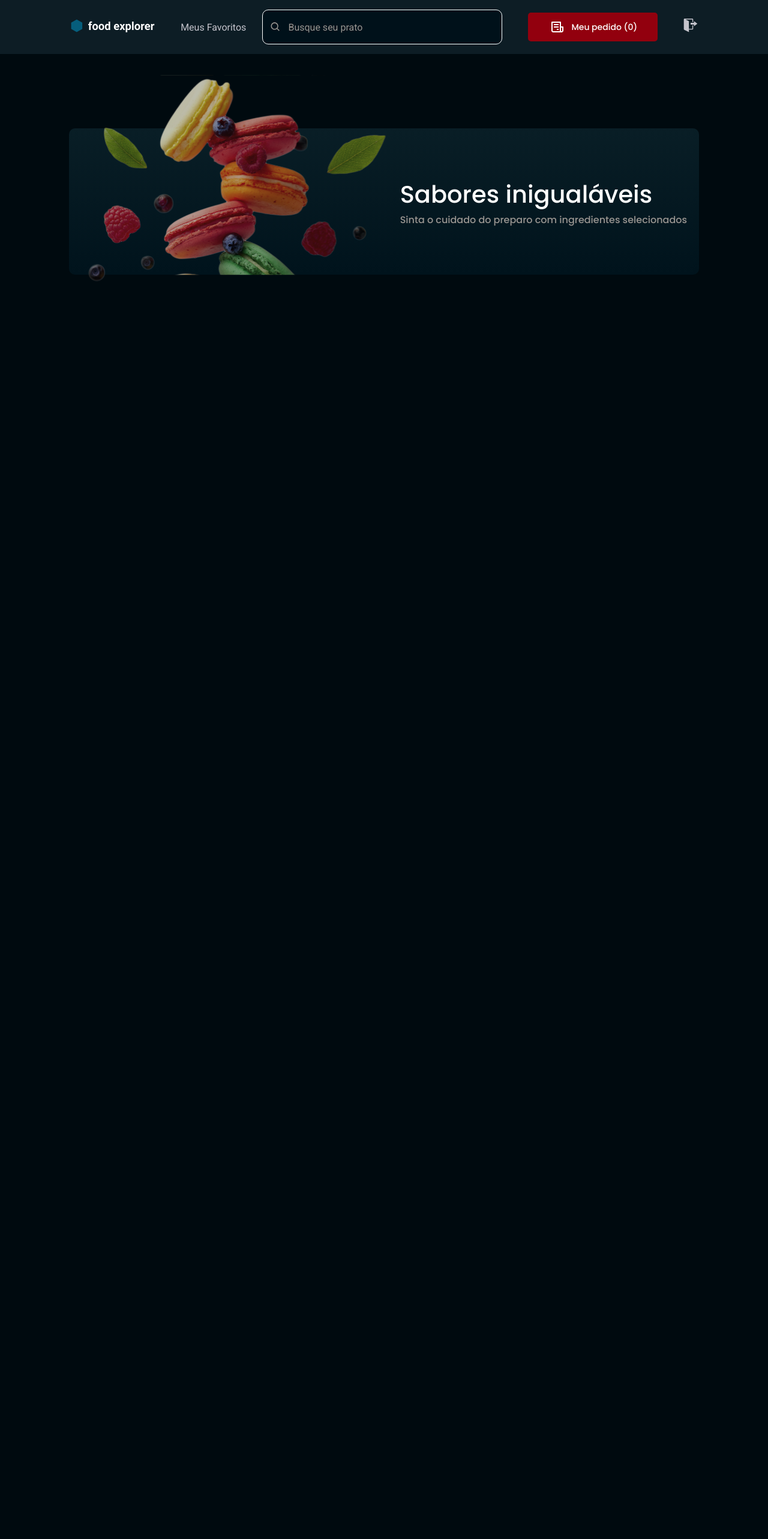
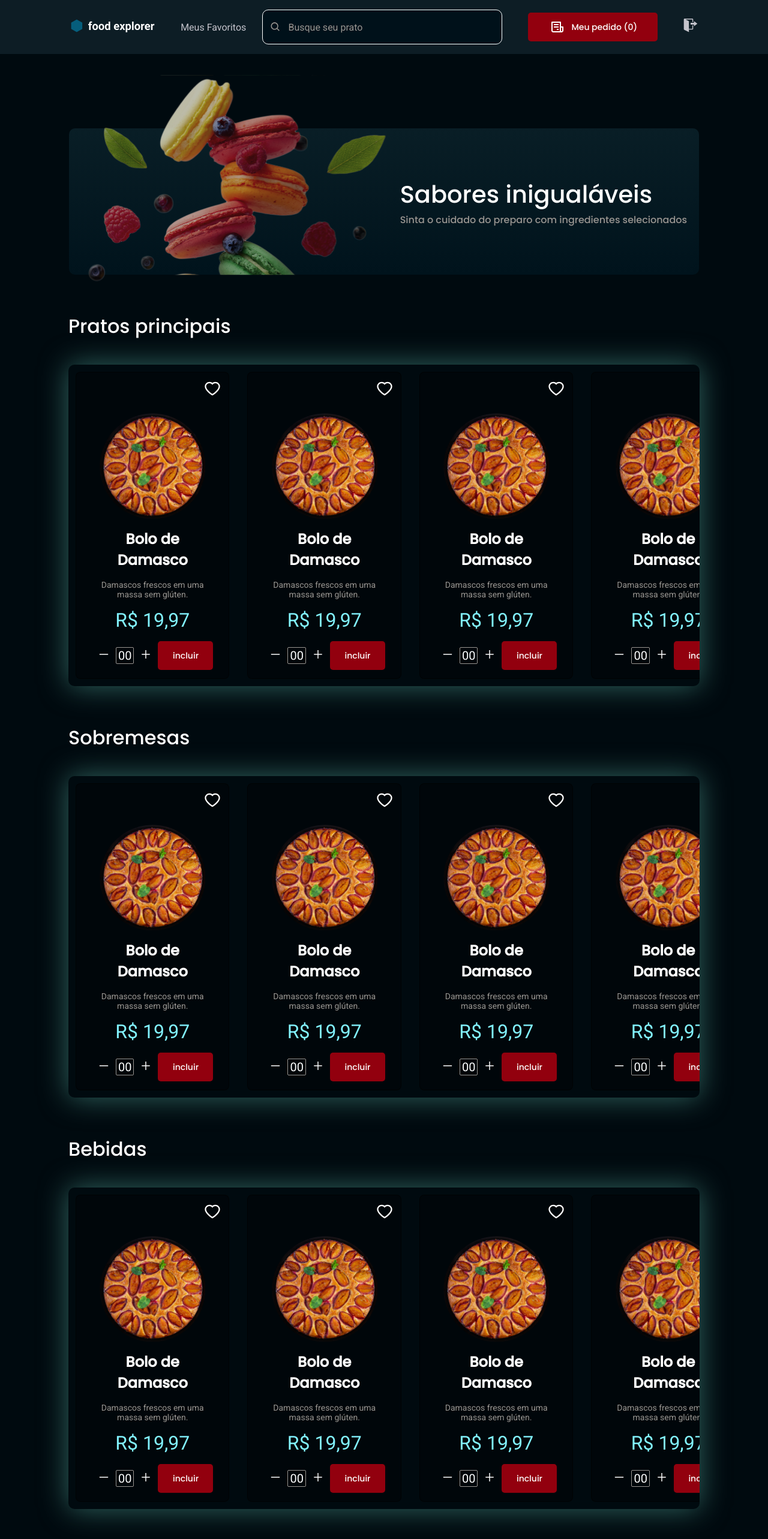
Before and after one commit to renyzeraa/foodexplorer-frontend, a React (Vite) app in the folder web/: page / in a window 1280 px wide. Shown: the top 2566 px of the page at 60% size. Before the commit the page ends 800 px from the top, so only its background shows below. Built offline with nearby package versions, Linux system fonts and the light colour scheme.

Commit message:
feat Home page

```diff
--- a/web/src/pages/Home/index.jsx
+++ b/web/src/pages/Home/index.jsx
@@ -1,6 +1,9 @@
 import { Container } from './style'
 import { Header } from '../../components/Header'
+import { Footer } from '../../components/Footer'
 import fruits from '../../assets/fruits-header.svg'
+import { Card } from '../../components/Card'
+import bolodamasco from '../../assets/pratos/bolodamasco.png'
 
 export function Home() {
   return (
@@ -16,7 +19,95 @@ export function Home() {
             <p>Sinta o cuidado do preparo com ingredientes selecionados</p>
           </div>
         </header>
+        <section className="content">
+          <h1>Pratos principais</h1>
+          <div className="cards">
+            <Card
+              title="Bolo de Damasco"
+              description="Damascos frescos em uma massa sem glúten."
+              price="19,97"
+              img={bolodamasco}
+            ></Card>
+            <Card
+              title="Bolo de Damasco"
+              description="Damascos frescos em uma massa sem glúten."
+              price="19,97"
+              img={bolodamasco}
+            ></Card>
+            <Card
+              title="Bolo de Damasco"
+              description="Damascos frescos em uma massa sem glúten."
+              price="19,97"
+              img={bolodamasco}
+            ></Card>
+            <Card
+              title="Bolo de Damasco"
+              description="Damascos frescos em uma massa sem glúten."
+              price="19,97"
+              img={bolodamasco}
+            ></Card>
+          </div>
+        </section>
+        <section className="content">
+          <h1>Sobremesas</h1>
+          <div className="cards">
+            <Card
+              title="Bolo de Damasco"
+              description="Damascos frescos em uma massa sem glúten."
+              price="19,97"
+              img={bolodamasco}
+            ></Card>
+            <Card
+              title="Bolo de Damasco"
+              description="Damascos frescos em uma massa sem glúten."
+              price="19,97"
+              img={bolodamasco}
+            ></Card>
+            <Card
+              title="Bolo de Damasco"
+              description="Damascos frescos em uma massa sem glúten."
+              price="19,97"
+              img={bolodamasco}
+            ></Card>
+            <Card
+              title="Bolo de Damasco"
+              description="Damascos frescos em uma massa sem glúten."
+              price="19,97"
+              img={bolodamasco}
+            ></Card>
+          </div>
+        </section>
+        <section className="content">
+          <h1>Bebidas</h1>
+          <div className="cards">
+            <Card
+              title="Bolo de Damasco"
+              description="Damascos frescos em uma massa sem glúten."
+              price="19,97"
+              img={bolodamasco}
+            ></Card>
+            <Card
+              title="Bolo de Damasco"
+              description="Damascos frescos em uma massa sem glúten."
+              price="19,97"
+              img={bolodamasco}
+            ></Card>
+            <Card
+              title="Bolo de Damasco"
+              description="Damascos frescos em uma massa sem glúten."
+              price="19,97"
+              img={bolodamasco}
+            ></Card>
+            <Card
+              title="Bolo de Damasco"
+              description="Damascos frescos em uma massa sem glúten."
+              price="19,97"
+              img={bolodamasco}
+            ></Card>
+          </div>
+        </section>
       </main>
+      <Footer></Footer>
     </Container>
   )
 }
--- a/web/src/pages/Home/style.js
+++ b/web/src/pages/Home/style.js
@@ -1,6 +1,7 @@
 import styled from 'styled-components'
 
 export const Container = styled.div`
+  height: 100vh;
   > main {
     margin-top: 72px;
     header {
@@ -18,14 +19,14 @@ export const Container = styled.div`
           width: 323px;
           position: absolute;
           top: 210px;
-          z-index: 1;
+          z-index: 0;
         }
       }
 
       .text-content {
         text-align: center;
         padding: 20px;
-        z-index: 2;
+        z-index: 0;
         width: 300px;
 
         h1 {
@@ -34,6 +35,54 @@ export const Container = styled.div`
         }
       }
     }
+
+    .content {
+      margin: 62px auto 0;
+      max-width: 1100px;
+      padding: 0 24px;
+
+      h1 {
+        font-family: 'Poppins', sans-serif;
+        font-weight: 500;
+        font-size: 32px;
+        margin-bottom: 40px;
+      }
+
+      .cards {
+        display: flex;
+        gap: 30px;
+        overflow-x: scroll;
+        overflow-y: hidden;
+        max-width: 1100px;
+        box-shadow: 0 0 3em 0px #316661;
+        border-radius: 10px;
+        padding: 12px;
+
+        ::-webkit-scrollbar {
+          background-color: transparent;
+          height: 8px;
+        }
+        ::-webkit-scrollbar-track {
+          background-color: transparent;
+        }
+        ::-webkit-scrollbar-thumb {
+          background-color: ${({ theme }) => theme.COLORS.PRICE};
+          border-radius: 20px;
+        }
+        ::-webkit-scrollbar-button:start:decrement {
+          width: 50px;
+          background-color: transparent;
+        }
+        ::-webkit-scrollbar-button:end:increment {
+          width: 50px;
+          background-color: transparent;
+        }
+      }
+    }
+
+    .content:last-child {
+      margin-bottom: 120px;
+    }
   }
 
   @media (min-width: 550px) {
@@ -41,14 +90,14 @@ export const Container = styled.div`
       header {
         max-width: 1050px;
         align-items: center;
-        margin: 0 auto;
+        margin: 0 24px;
 
         .img-content {
           img {
             width: 460px;
             position: absolute;
             top: 127px;
-            z-index: 1;
+            z-index: 0;
           }
         }
         .text-content {
@@ -83,7 +132,7 @@ export const Container = styled.div`
     }
   }
 
-  @media (min-width: 1200px) {
+  @media (min-width: 1100px) {
     main {
       header {
         margin: 0 auto;
```
